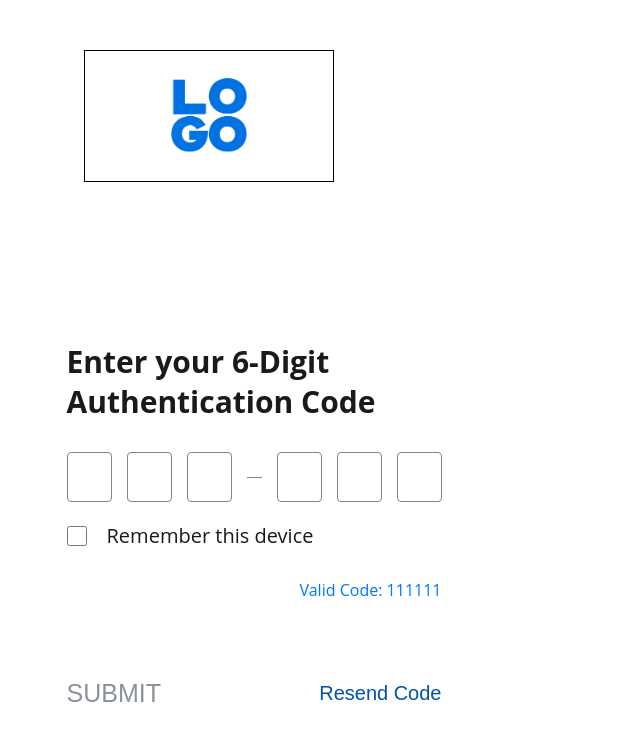
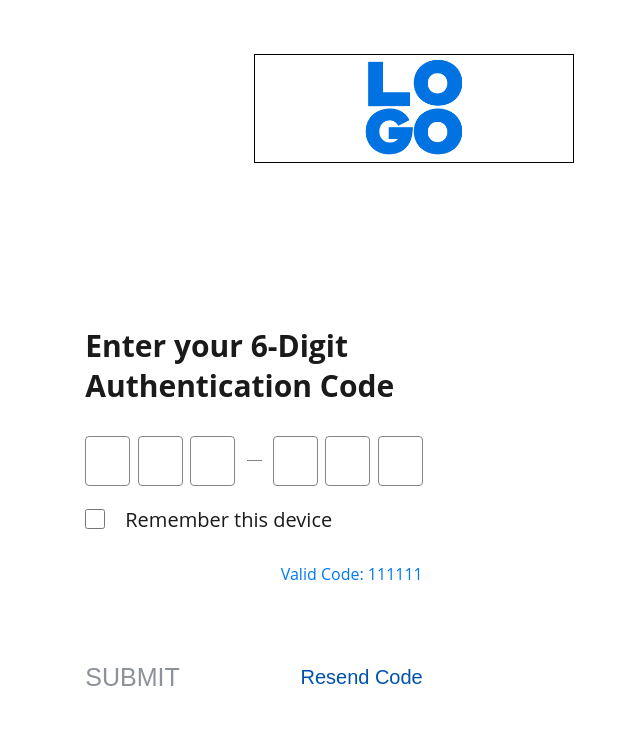
Before and after one commit to ViacheslavSurovets/test-1, a React (Create React App) app: page /login in a window 1280 px wide. Shown: the top 740 px of the page, without its empty margins (386-1026 px from the left). Built offline with nearby package versions, Linux system fonts and the light colour scheme.

Commit message:
excel table improvement | grid research

```diff
--- a/src/App/App.scss
+++ b/src/App/App.scss
@@ -2,19 +2,27 @@
 	width: 50%;
 	min-height: 100vh;
 	margin: 0 auto;
-    display: flex;
-    flex-direction: column;
-    justify-content: center;
+	display: grid;
 	align-items: center;
 
 	&__logo {
-        margin: 5rem 0 0 15rem;
-        max-width: 25rem;
-        flex:1 1 20rem;
-        align-self: flex-start;
+		//max-width: 25rem;
+		//align-self: center;
+		//justify-self: start;
+		display: grid;
+		height: 100%;
+		grid-template-columns: repeat(4, 1fr [col-start]);
+		grid-template-rows: repeat(4, 1fr [row-start]);
+		grid-template-areas:
+		". . . . "
+		". . logo logo "
+		". . logo logo "
+		". . . . ";
 	}
 
-    &__protection-form{
-        flex:1;
+	&__protection-form {
+		//align-self: center;
+		//justify-self: center;
+		place-self: center;
 	}
 }
--- a/src/components/Logo/logo.styles.scss
+++ b/src/components/Logo/logo.styles.scss
@@ -2,10 +2,17 @@
 
 .logo {
   max-width: 100%;
+	grid-area: logo;
+	position: relative;
+
   &__image {
     max-width: 100%;
+		width: 100%;
     border: 1px solid $black;
     object-fit: cover;
     display: block;
+		position: absolute;
+		top: 0;
+		height: 100%;
   }
 }
--- a/src/components/PrivateRoute/PrivateRoute.jsx
+++ b/src/components/PrivateRoute/PrivateRoute.jsx
@@ -1,7 +1,7 @@
 import React from 'react'
 import { Route, Redirect } from 'react-router-dom'
 
-import P from 'prop-types'
+import PropTypes from 'prop-types'
 
 const PrivateRoute = ({ component: Component, ...rest }) => {
 	const isAuthenticated =	window.localStorage.getItem('test')
@@ -21,5 +21,5 @@ const PrivateRoute = ({ component: Component, ...rest }) => {
 export default PrivateRoute
 
 PrivateRoute.propTypes = {
-	component: P.func.isRequired,
+	component: PropTypes.func.isRequired,
 }
--- a/src/components/ProtectionForm/protection-form.styles.scss
+++ b/src/components/ProtectionForm/protection-form.styles.scss
@@ -1,8 +1,7 @@
 @import 'src/styles/colors';
 
 .protection-form {
-  display: flex;
-  flex-direction: column;
+  display: grid;
 
   &__header {
     font-size: 3rem;
@@ -34,22 +33,18 @@
   }
 
   &__input-container {
-    display: flex;
+    display: grid;
     margin-top: 3rem;
-
-    & > * {
-      &:not(:last-child){
-        margin-right: 1.5rem;
-      }
-    }
+		grid-template-columns: repeat(3,1fr) .5fr repeat(3,1fr);
+		grid-column-gap: .75rem;
   }
 }
 
 .dash {
   width: 1.5rem;
   height: 5rem;
-	display: flex;
-	justify-content: center;
+	display: grid;
+	justify-self: center;
 	align-items: center;
 
   &:after{
--- a/src/components/Table/table.styles.scss
+++ b/src/components/Table/table.styles.scss
@@ -1,16 +1,14 @@
 @import 'src/styles/main';
 
 .table-component {
-	display: flex;
-	justify-content: center;
-	align-items: center;
-	width: 80%;
-	margin: 0 auto;
-	flex-direction: column;
-	min-height: inherit;
+	display: grid;
+	justify-items: center;
+	align-content: center;
+	min-height: 100vh;
+	grid-auto-rows: 100px;
 
   &__table {
-    width: 100%;
+    width: 80%;
     text-align: center;
 
     th {
--- a/src/components/Table/table.utils.js
+++ b/src/components/Table/table.utils.js
@@ -1,35 +1,76 @@
+// import { createElement } from 'react'
+// import { render } from 'react-dom'
+
 import { users } from './data.json'
 
-const getTemplate = async () => {
+// const getTemplate = async () => {
+// 	let templateStringFromJson = ''
+// 	await users.forEach(({
+// 		name, email, country,
+// 	}) => {
+// 		templateStringFromJson += (
+// 			`<tr>
+// 				<td>${name}</td>
+// 				<td>${email}</td>
+// 				<td>${country}</td>
+// 			</tr>`
+// 		)
+// 	})
+//
+// 	return (
+// 		// eslint-disable-next-line prefer-template
+// 		`<table>
+// 			<thead>
+// 				<tr>
+// 					<th>Name</th>
+// 					<th>Email</th>
+// 					<th>Country</th>
+// 				</tr>
+// 			</thead>
+// 			<tbody>
+// 				${templateStringFromJson}
+// 			</tbody>
+// 		</table>`
+// 	)
+// }
+
+// const getTemplate = () => {
+// 	let templateStringFromJson = ''
+//
+// 	// eslint-disable-next-line no-restricted-syntax
+// 	for (const user of users) {
+// 	for (let {id, ...rest} of users) {
+// 		delete user.id
+// 		const usersPropsArray = Object.values(...rest) || []
+//
+// 		usersPropsArray.forEach((prop, idx) => {
+// 			templateStringFromJson = templateStringFromJson.concat(
+// 				`${prop}${((usersPropsArray.length - 1) !== idx) ? ',' : ''}`,
+// 			)
+// 		})
+// 		templateStringFromJson = templateStringFromJson.concat('\n')
+// 	}
+// 	return templateStringFromJson
+// }
+
+const getTemplate = () => {
 	let templateStringFromJson = ''
-	await users.forEach(({
-		name, email, country,
-	}) => {
-		templateStringFromJson += (
-			'<tr>'
-				+ `<td>${name}</td>`
-				+ `<td>${email}</td>`
-				+ `<td>${country}</td>`
-			+ '</tr>'
-		)
+
+	users.forEach(({ id, ...rest }) => {
+		const usersPropsArray = Object.values({ ...rest }) || []
+		usersPropsArray.forEach((prop, idx) => {
+			templateStringFromJson = templateStringFromJson.concat(
+				`${prop}${((usersPropsArray.length - 1) !== idx) ? ',' : ''}`,
+			)
+		})
+		templateStringFromJson = templateStringFromJson.concat('\n')
 	})
 
-	return (
-		// eslint-disable-next-line prefer-template
-		'<table>'
-			+ '<thead>'
-				+ '<tr>'
-					+ '<th>Name</th>'
-					+ '<th>Email</th>'
-					+ '<th>Country</th>'
-				+ '</tr>'
-			+ '</thead>'
-			+ '<tbody>'
-				+	templateStringFromJson
-			+ '</tbody>'
-		+ '</table>'
-	)
+	return templateStringFromJson
 }
+
+const template = getTemplate()
+console.log(template)
 
 export const exportTableToExcel = async (tableID, fileName = '') => {
 	const dataType = 'application/vnd.ms-excel'
@@ -40,8 +81,6 @@ export const exportTableToExcel = async (tableID, fileName = '') => {
 	// Create download link element
 	const downloadLink = document.createElement('a')
 
-	const template = await getTemplate()
-
 	if (navigator.msSaveOrOpenBlob) {
 		const blob = new Blob(['\ufeff', template], {
 			type: dataType,
@@ -49,11 +88,11 @@ export const exportTableToExcel = async (tableID, fileName = '') => {
 		navigator.msSaveOrOpenBlob(blob, filename)
 	} else {
 		// Create a link to the file
+
 		downloadLink.href = `data:${dataType}, ${template}`
 
 		// Setting the file name
 		downloadLink.download = filename
-
 		// triggering the function
 		downloadLink.click()
 	}
```
Also changed, not shown: 2 other files (tests, documents, lock files or other folders). Lines whose indentation alone changed are shown as unchanged.
